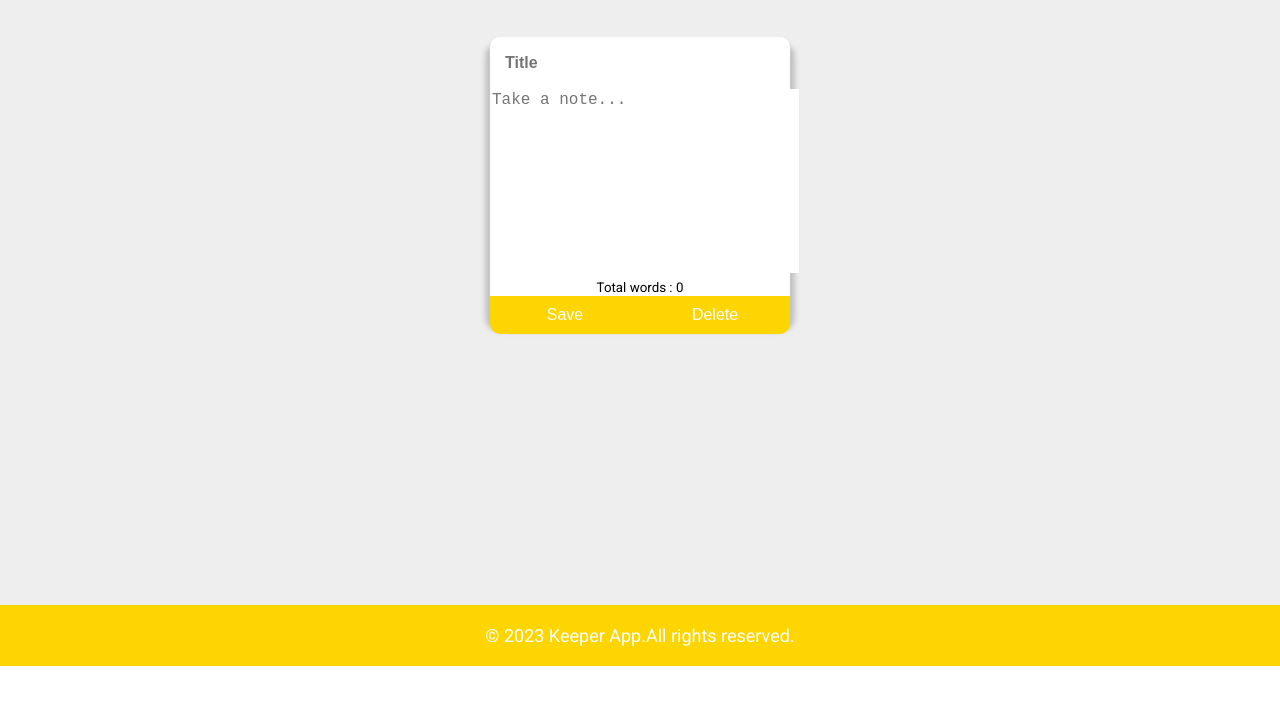
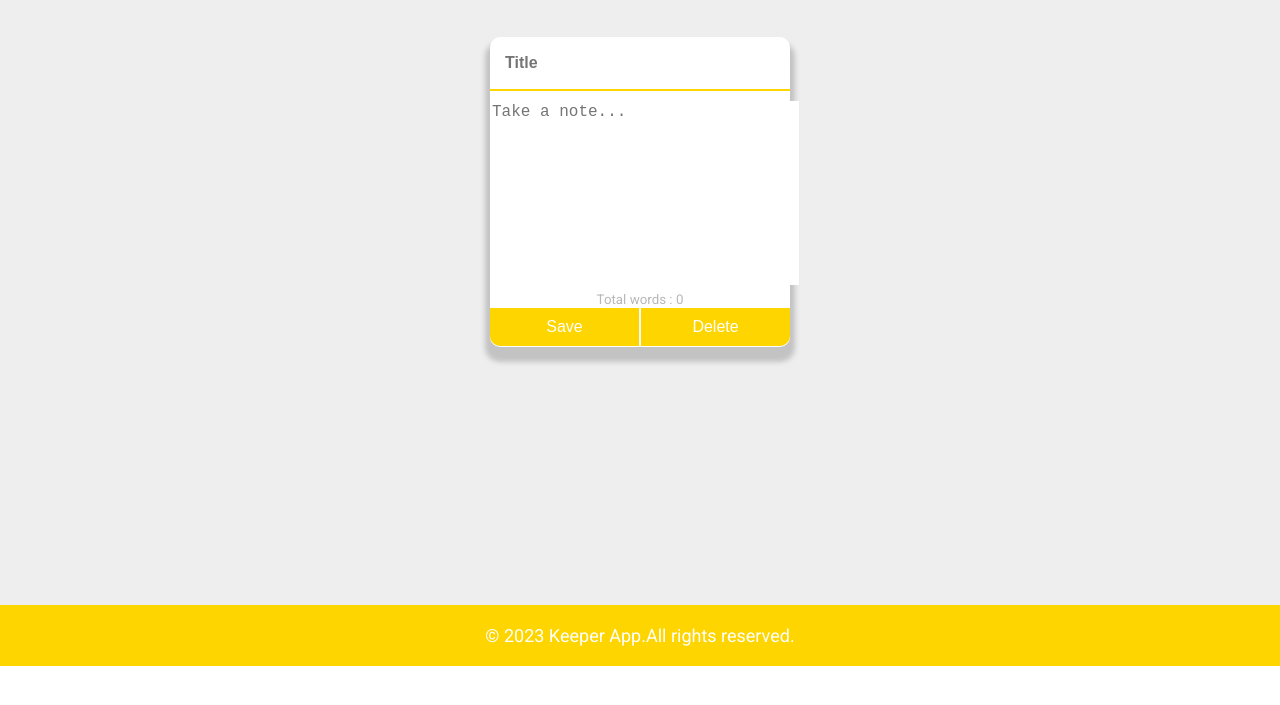
Before and after one commit to AryushGupta/Keeper-App, a plain HTML site: page index.html in a window 1280 px wide. Shown: the part 89-794 px from the top of the page. Drawn offline with Linux system fonts and the light colour scheme.

Commit message:
Update styles.css
Added the styling for word counter

```diff
--- a/styles.css
+++ b/styles.css
@@ -53,7 +53,7 @@ body {
 .container {
     margin: 1rem;
     width: 300px;
-    height: 280px;
+    height: 310px;
     border-radius: 10px;
     background-color: #fff;
     box-shadow: 0px 10px 5px 5px rgb(195, 195, 195);
@@ -65,6 +65,11 @@ body {
 .container .heading input ::placeholder,
 .container .heading input ::-webkit-input-placeholder {
     color: #b9b7b7;
+}
+
+.container .heading {
+    border-bottom: 2px solid rgb(255, 213, 0);
+    margin-bottom: 10px;
 }
 
 .container .heading input {
@@ -82,6 +87,10 @@ body {
     outline: none;
     font-size: large;
     font-weight: 500;
+}
+
+.container .content small {
+    color: #b9b7b7;
 }
 
 .btn {
@@ -106,10 +115,12 @@ body {
 
 #save-btn {
     border-radius: 0 0 0 10px;
+    border-right: 1px solid #fff;
 }
 
 #delete-btn {
     border-radius: 0 0 10px 0;
+    border-left: 1px solid #fff;
 }
 
 /* footer-styling */
```
